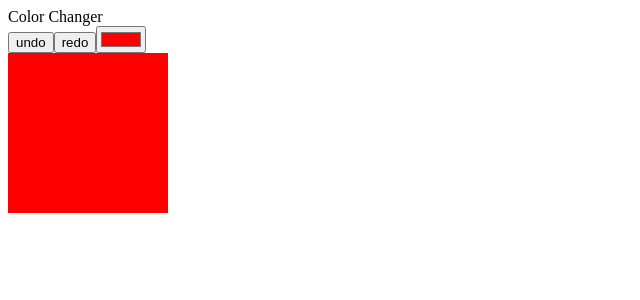
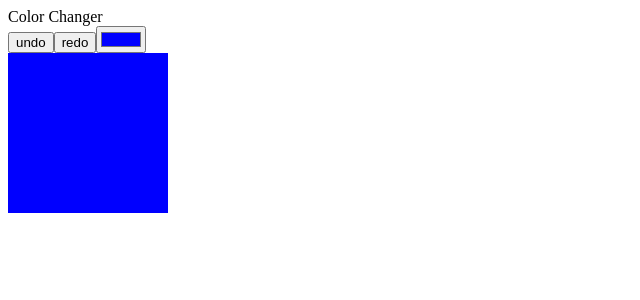
Before and after one commit to ErikGraciosa/ct-lab34-useRecord, a React app: page / in a window 1280 px wide. Shown: the top 300 px of the page, without its empty margins (0-640 px from the left). Built offline with nearby package versions, Linux system fonts and the light colour scheme.

Commit message:
simple console log of reducer function

```diff
--- a/src/components/app/App.jsx
+++ b/src/components/app/App.jsx
@@ -1,52 +1,80 @@
-import React, { useState } from 'react';
+import React, { useState, useReducer } from 'react';
 
-const useRecord = (init) => {
-  const [before, setBefore] = useState([]);
-  const [current, setCurrent] = useState(init);
-  const [after, setAfter] = useState([]);
-
-  const undo = () => {
-    setAfter(after => [current, ...after]);
-    setCurrent(before[before.length - 1]);
-    setBefore(before => before.slice(0, -1));
-  };
-
-  const redo = () => {
-    setBefore(before => [...before, current]);
-    setCurrent(after[0]);
-    setAfter(after => after.slice(1));
-  };
-
-  const record = val => {
-    setBefore(before => [...before, current]);
-    setCurrent(val);
-  };
-
-  return {
-    undo,
-    record,
-    redo,
-    current,
-  };
+const initialState = {
+  currentColor: '#0000FF',
+  history: []
 };
 
+
+function reducer(state, action) {
+  switch(action.type) {
+    case 'undo':
+      console.log('undo click');
+      return;
+    case 'redo':
+      console.log('redo click');
+      return;
+    case 'input':
+      console.log('input');
+      return;
+    default:
+      throw new Error();
+  }
+}
+
+
+
+
+// const useRecord = (init) => {
+//   const [before, setBefore] = useState([]);
+//   const [current, setCurrent] = useState(init);
+//   const [after, setAfter] = useState([]);
+
+//   const undo = () => {
+//     setAfter(after => [current, ...after]);
+//     setCurrent(before[before.length - 1]);
+//     setBefore(before => before.slice(0, -1));
+//   };
+
+//   const redo = () => {
+//     setBefore(before => [...before, current]);
+//     setCurrent(after[0]);
+//     setAfter(after => after.slice(1));
+//   };
+
+//   const record = val => {
+//     setBefore(before => [...before, current]);
+//     setCurrent(val);
+//   };
+
+//   return {
+//     undo,
+//     record,
+//     redo,
+//     current,
+//   };
+// };
+
 function App() {
-  const { current, undo, redo, record } = useRecord('#FF0000');
+  // const { current, undo, redo, record } = useRecord('#FF0000');
+
+  const [state, dispatch] = useReducer(reducer, initialState);
+
+  const current = '#0000FF';
 
   return (
     <>
       <div>Color Changer</div>
-      <button onClick={undo}>undo</button>
-      <button onClick={redo}>redo</button>
-
+      <button onClick={() => dispatch({ type: 'undo' })}>undo</button>
+      <button onClick={() => dispatch({ type: 'redo' })}>redo</button>
       <input
         data-testid="selector"
         name="selector"
         type="color"
         value={current}
-        onChange={({ target }) => record(target.value)} />
-
-
+        onChange={() => dispatch({ type: 'input' })}
+        // onChange={({ target }) => record(target.value)}
+      />
       <div
         data-testid="output"
         style={{
@@ -54,7 +82,6 @@ function App() {
           width: '10rem',
           height: '10rem'
         }}></div>
-
     </>
   );
 }
```
Also changed, not shown: 1 other file (tests, documents, lock files or other folders).
